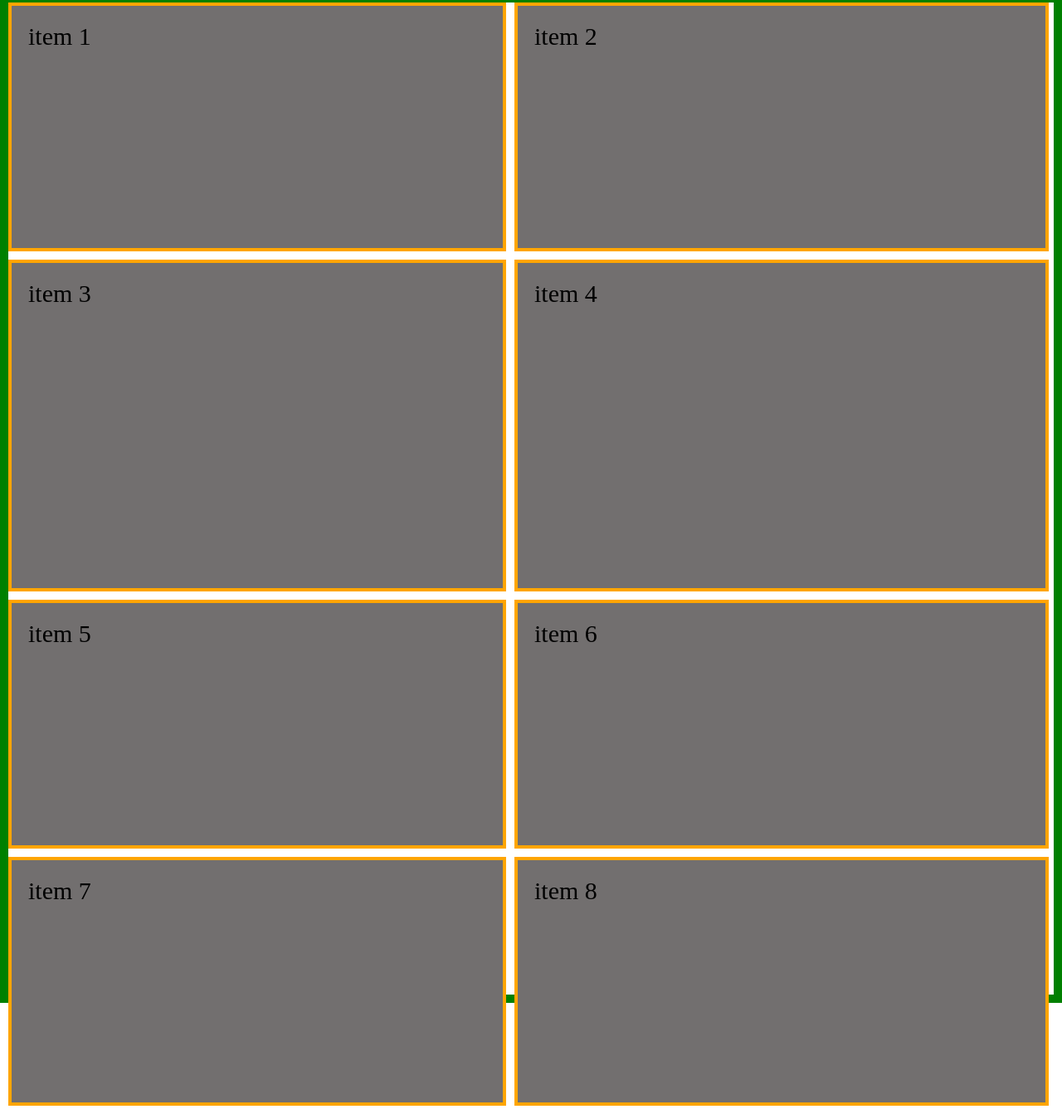
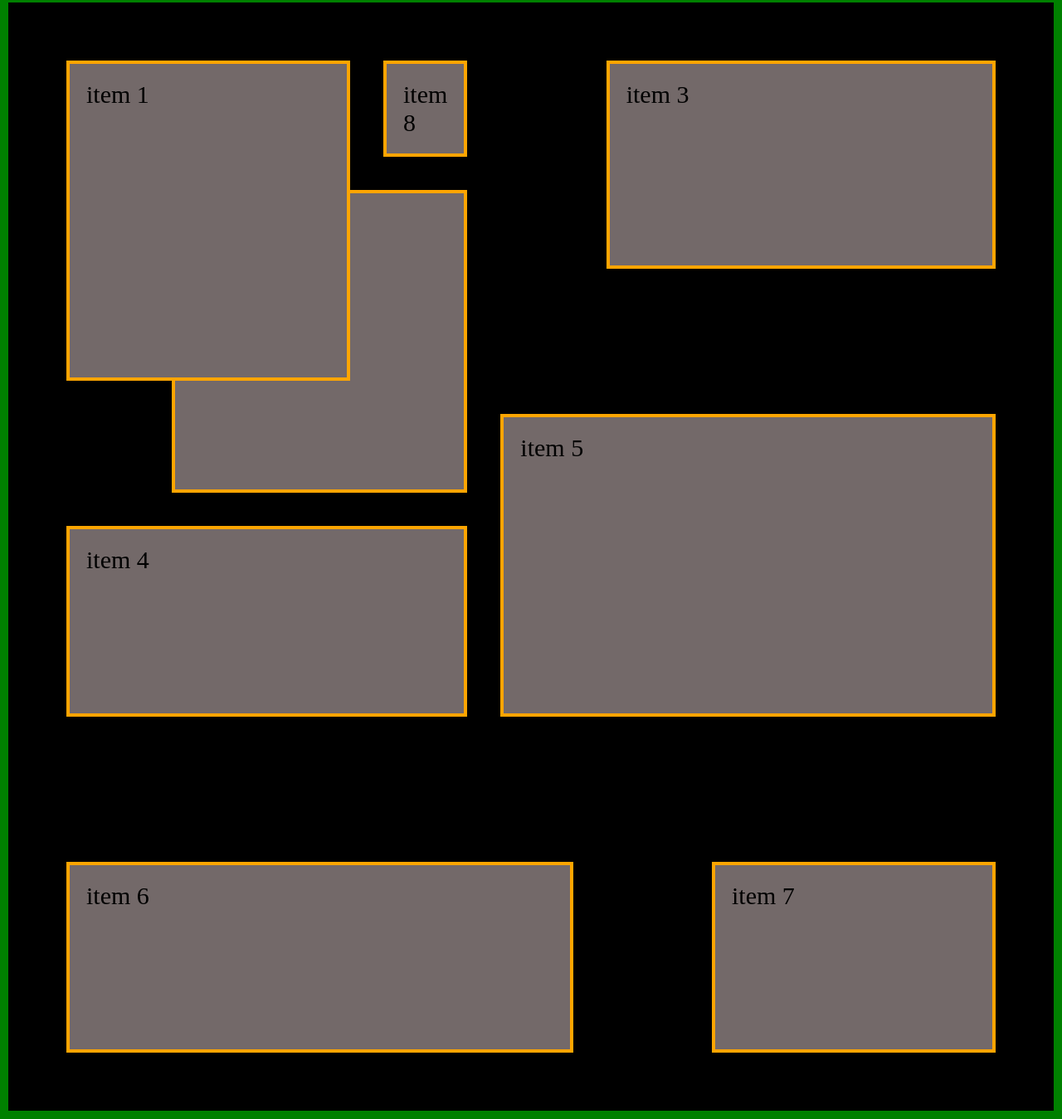
Before and after one commit to KyleWashington73/media-sass-project, a plain HTML site: page index.html in a window 1280 px wide. Shown: the part 2044-3393 px from the top of the page at 83% size. Drawn offline with Linux system fonts and the light colour scheme.

Commit message:
kick ass grid!!!

```diff
--- a/SASS/style.scss
+++ b/SASS/style.scss
@@ -121,44 +121,67 @@ width: 45em;
    height: 149.5vh;
    border: 10px solid green;
    display: grid;
-   grid-template-columns: 600px 644px;
-   grid-template-rows: 300px 400px 300px 300px;
-   grid-gap: 10px;
+   grid-template-columns: 1fr 1fr 1fr 1fr 1fr 1fr 1fr 1fr 1fr;
+   grid-template-rows: 1fr 1fr 1fr 1fr 1fr 1fr 1fr 1fr 1fr;
+   grid-gap: 40px;
    margin: 0px;
-   padding: 0px;
+   padding: 70px;
+   background-color: black;
 }
 
 .grid-item-A {
-   background-color: rgb(114, 111, 111);
+   background-color: rgb(115, 105, 105);
    border: 4px solid orange;
    padding: 20px;
 }
 .grid-item-8 {
-
+   grid-column-start: 1;
+   grid-column-end: 4;
+   grid-row-start: 1;
+   grid-row-end: 4;
+   z-index: 1;
 }
 
 .grid-item-9 {
-
+   grid-column-start: 2;
+   grid-column-end: 5;
+   grid-row-start: 2;
+   grid-row-end: 5;
 }
 
 .grid-item-10 {
-
+   grid-column-start: 6;
+   grid-column-end: 10;
+   grid-row-start: -10;
+   grid-row-end: -8;
 }
 
 .grid-item-11 {
-
+   grid-column-start: 1;
+   grid-column-end: 5;
+   grid-row-start: 5;
+   grid-row-end: 7;
 }
 
 .grid-item-12 {
-
+   grid-column-start: 5;
+   grid-column-end: 10;
+   grid-row-start: -7;
+   grid-row-end: -4;
 }
 
 .grid-item-13 {
-
+   grid-column-start: 1;
+   grid-column-end: 6;
+   grid-row-start: 8;
+   grid-row-end: 10;
 }
 
 .grid-item-14 {
-
+   grid-column-start: 7;
+   grid-column-end: 10;
+   grid-row-start: -1;
+   grid-row-end: -3;
 }
 
 .grid-item-15 {
```
Also changed, not shown: SASS/style.css, 2 other files.
